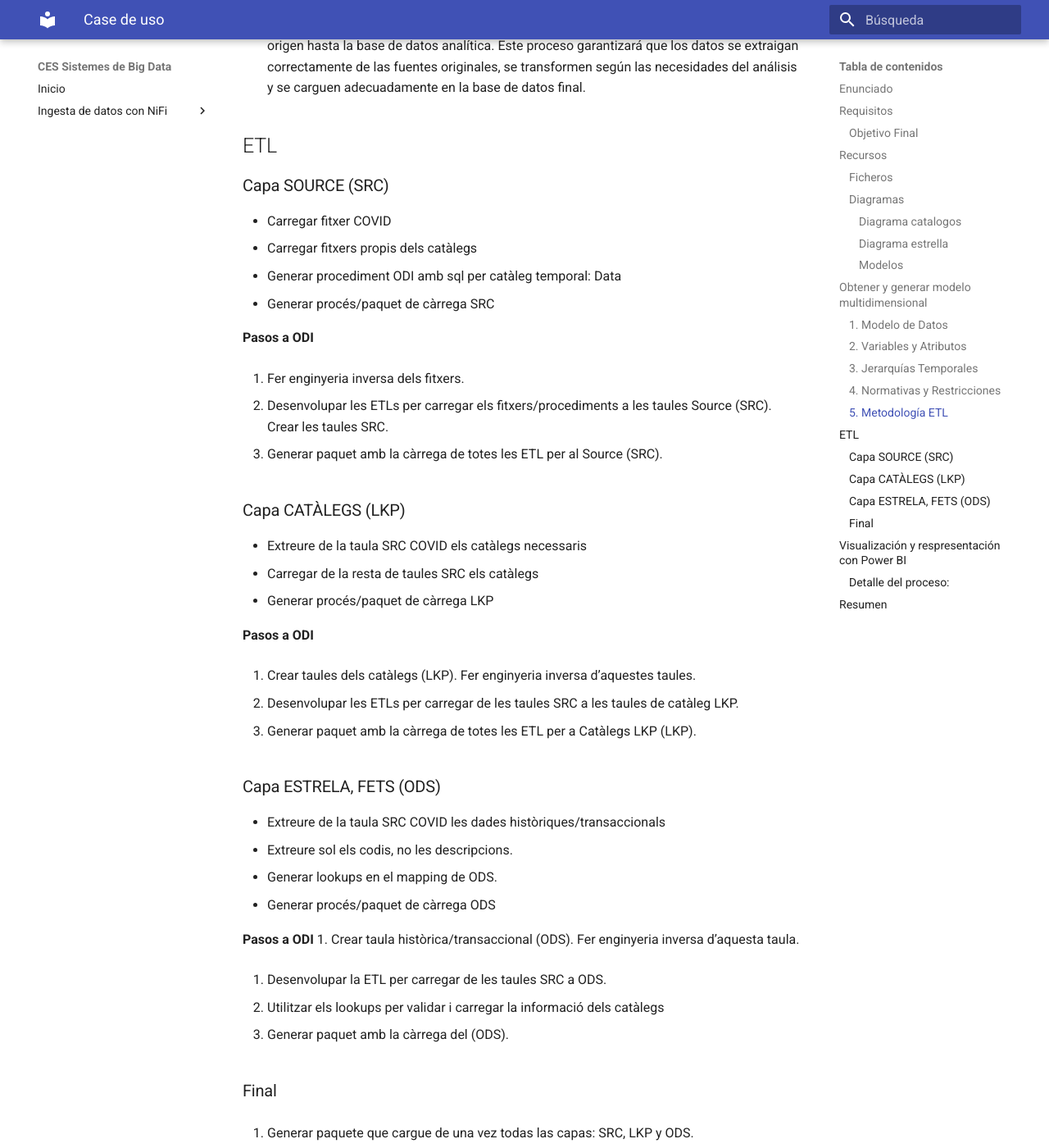
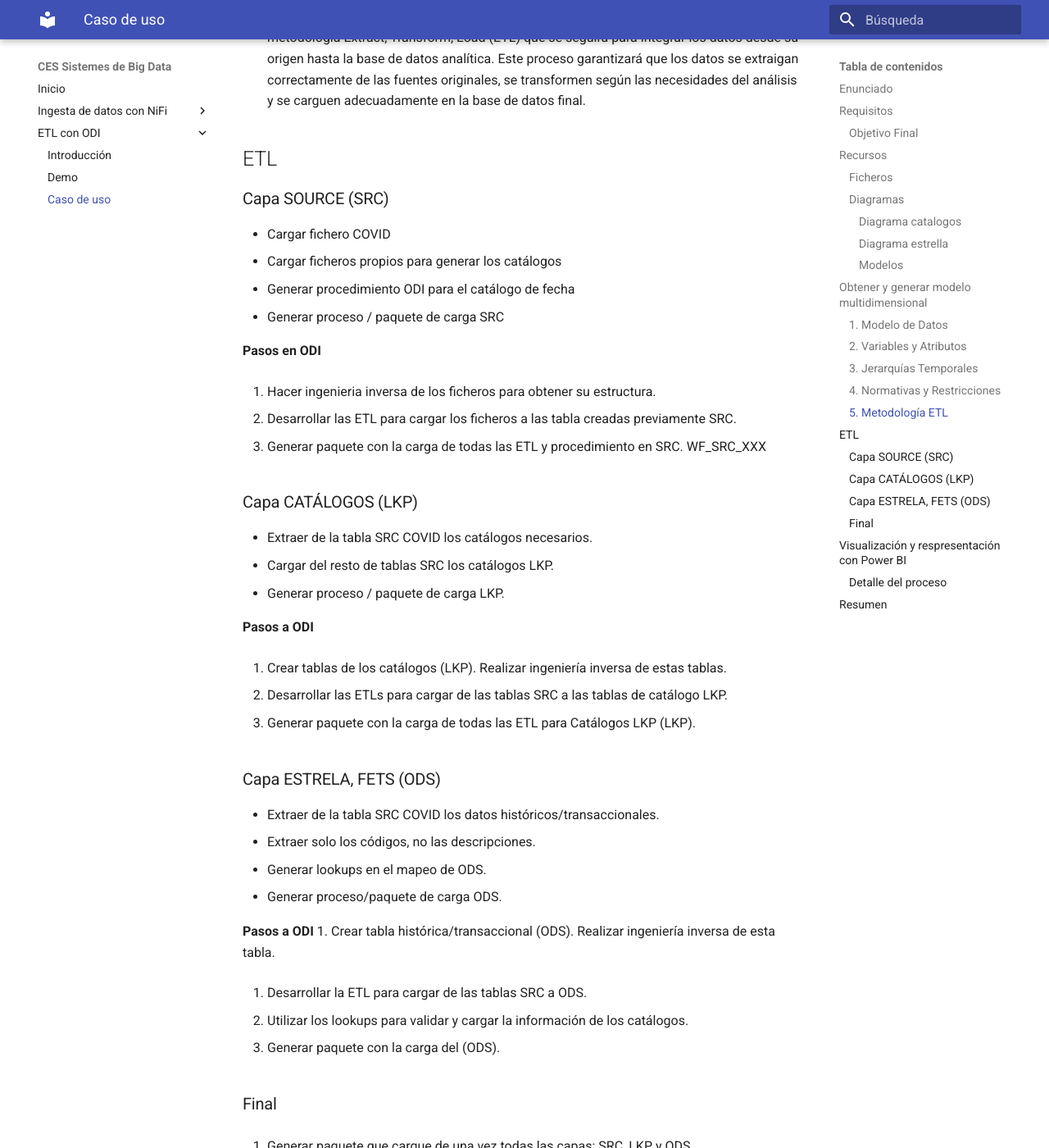
Before and after one commit to jorsodom/bigdata-sb, an MkDocs documentation site: the page built from docs/odi/odiCasoDeUso.md, in a window 1280 px wide and 1400 px high, scrolled down 6380 px. Shown: the whole window at 82% size. Built offline with MkDocs 1.6.1 and Material for MkDocs 9.7.7, drawn with Linux system fonts in a browser that asks for light colours; some of the changed text lies outside the part shown.

Commit message:
Update caso uso odi

```diff
--- a/docs/odi/odiCasoDeUso.md
+++ b/docs/odi/odiCasoDeUso.md
@@ -27,14 +27,14 @@ La dimensión temporal se establecerá mediante un enlace a una base de datos SQ
 - **Catálogo del Estado de Alarma**
 Además de las dimensiones anteriores, es necesario generar un catálogo para analizar la cantidad de personas que estuvieron afectadas o no por la Covid-19 durante los períodos de estado de alarma. Este catálogo incluirá los siguientes estados:
 
-1. **Declaración del estado de alarma desde el 14 de marzo**: Representa el inicio del estado de alarma en España debido a la pandemia.
-2. **Prórroga del estado de alarma desde el 27 de marzo**: Refleja la extensión del estado de alarma inicial.
-3. **Prórroga del estado de alarma desde el 10 de abril**: Otra extensión del estado de alarma.
-4. **Prórroga del estado de alarma desde el 24 de abril**: Continuación del estado de alarma.
-5. **Prórroga del estado de alarma desde el 8 de mayo**: Nueva extensión del estado de alarma.
-6. **Prórroga del estado de alarma desde el 22 de mayo**: Continuación del periodo de alarma.
-7. **Prórroga del estado de alarma desde el 5 de junio**: Última prórroga del estado de alarma antes de su fin.
-8. **99 - Fuera del estado de alarma**: Indica los casos fuera de los períodos de estado de alarma.
+   1. **Declaración del estado de alarma desde el 14 de marzo**: Representa el inicio del estado de alarma en España debido a la pandemia.
+   2. **Prórroga del estado de alarma desde el 27 de marzo**: Refleja la extensión del estado de alarma inicial.
+   3. **Prórroga del estado de alarma desde el 10 de abril**: Otra extensión del estado de alarma.
+   4. **Prórroga del estado de alarma desde el 24 de abril**: Continuación del estado de alarma.
+   5. **Prórroga del estado de alarma desde el 8 de mayo**: Nueva extensión del estado de alarma.
+   6. **Prórroga del estado de alarma desde el 22 de mayo**: Continuación del periodo de alarma.
+   7. **Prórroga del estado de alarma desde el 5 de junio**: Última prórroga del estado de alarma antes de su fin.
+   8. **99 - Fuera del estado de alarma**: Indica los casos fuera de los períodos de estado de alarma.
 
 ### **Objetivo Final**
 El objetivo final de este proceso es que, en el resultado final, se pueda interpretar y analizar lo siguiente:
@@ -84,7 +84,7 @@ Un ejemplo de como se quedará el modelo de datos lógico de ODI en vuestro proy
 
 <div align="center">
 <img src="../../img/odiModelTables.png" alt="ODI"
-width="80%" />
+width="80%"/>
 </div>
 
 ## Obtener y generar modelo multidimensional
@@ -111,47 +111,46 @@ Se prescinde de la creación de un documento formal de Análisis Funcional y Dis
 ## ETL
 
 ### Capa SOURCE (SRC)
--       Carregar fitxer COVID
--       Carregar fitxers propis dels catàlegs
--       Generar procediment ODI amb sql per catàleg temporal: Data
--       Generar procés/paquet de càrrega SRC
+-       Cargar fichero COVID
+-       Cargar ficheros propios para generar los catálogos
+-       Generar procedimiento ODI para el catálogo de fecha
+-       Generar proceso / paquete de carga SRC
+
+**Pasos en ODI**
+
+1. Hacer ingenieria inversa de los ficheros para obtener su estructura.
+
+2. Desarrollar las ETL para cargar los ficheros a las tabla creadas previamente SRC.
+
+3. Generar paquete con la carga de todas las ETL y procedimiento en SRC. WF_SRC_XXX
+
+### Capa CATÁLOGOS (LKP)
+-       Extraer de la tabla SRC COVID los catálogos necesarios.
+-       Cargar del resto de tablas SRC los catálogos LKP.
+-       Generar proceso / paquete de carga LKP.
 
 **Pasos a ODI**
 
-1.      Fer enginyeria inversa dels fitxers.
+1. Crear tablas de los catálogos (LKP). Realizar ingeniería inversa de estas tablas.
 
-2.      Desenvolupar les ETLs per carregar els fitxers/procediments a les taules Source (SRC). Crear les taules SRC.
+2. Desarrollar las ETLs para cargar de las tablas SRC a las tablas de catálogo LKP.
 
-3.      Generar paquet amb la càrrega de totes les ETL per al Source (SRC).
+3. Generar paquete con la carga de todas las ETL para Catálogos LKP (LKP).
 
-
-### Capa CATÀLEGS (LKP)
--       Extreure de la taula SRC COVID els catàlegs necessaris
--       Carregar de la resta de taules SRC els catàlegs
--       Generar procés/paquet de càrrega LKP
+### Capa ESTRELA, FETS (ODS)
+- Extraer de la tabla SRC COVID los datos históricos/transaccionales.
+- Extraer solo los códigos, no las descripciones.
+- Generar lookups en el mapeo de ODS.
+- Generar proceso/paquete de carga ODS.
 
 **Pasos a ODI**
+1.      Crear tabla histórica/transaccional (ODS). Realizar ingeniería inversa de esta tabla.
 
-1.      Crear taules dels catàlegs (LKP). Fer enginyeria inversa d’aquestes taules.
+2.      Desarrollar la ETL para cargar de las tablas SRC a ODS.
 
-2.      Desenvolupar les ETLs per carregar de les taules SRC a les taules de catàleg LKP.
+3.      Utilizar los lookups para validar y cargar la información de los catálogos.
 
-3.      Generar paquet amb la càrrega de totes les ETL per a Catàlegs LKP (LKP).
-
-### Capa ESTRELA, FETS (ODS)
--       Extreure de la taula SRC COVID les dades històriques/transaccionals
--       Extreure sol els codis, no les descripcions.
--       Generar lookups en el mapping de ODS.
--       Generar procés/paquet de càrrega ODS
-
-**Pasos a ODI**
-1.      Crear taula històrica/transaccional (ODS). Fer enginyeria inversa d’aquesta taula.
-
-2.      Desenvolupar la ETL per carregar de les taules SRC a ODS.
-
-3.      Utilitzar els lookups per validar i carregar la informació dels catàlegs
-
-4.      Generar paquet amb la càrrega del  (ODS).
+4.      Generar paquete con la carga del (ODS).
 
 ### Final
 
@@ -172,20 +171,20 @@ El objetivo es **leer el modelo multidimensional** que ha sido creado y cargado
 
    - **Si no se consigue conectividad**: En caso de no poder establecer una conexión directa entre Power BI y la base de datos en la máquina virtual, se puede optar por una solución alternativa. Esta consiste en **realizar una descarga del modelo multidimensional a archivos** (por ejemplo, en formato CSV o Excel). Una vez descargados los archivos, se podrá **leer** e **importar esos archivos** en Power BI para continuar con la creación de los informes y visualizaciones necesarias.
 
-### Detalle del proceso:
+### Detalle del proceso
 
 1. **Conexión directa con el modelo multidimensional**
-   -  Power BI permite conectarse directamente a bases de datos como Oracle, SQL Server, entre otras. Si la conexión con la máquina virtual es exitosa, se podrá importar directamente el modelo multidimensional desde la base de datos, lo que facilitará la carga de datos en Power BI. En este caso, los datos estarán organizados en tablas de hechos y dimensiones que pueden ser fácilmente visualizadas y analizadas.
+      -  Power BI permite conectarse directamente a bases de datos como Oracle, SQL Server, entre otras. Si la conexión con la máquina virtual es exitosa, se podrá importar directamente el modelo multidimensional desde la base de datos, lo que facilitará la carga de datos en Power BI. En este caso, los datos estarán organizados en tablas de hechos y dimensiones que pueden ser fácilmente visualizadas y analizadas.
 
 2. **En caso de no conseguir la conectividad**:
-   -  Si existen problemas técnicos para conectar Power BI con la base de datos, la alternativa será **exportar el modelo multidimensional** a archivos de texto (por ejemplo, archivos CSV o Excel). Estos archivos deben contener toda la información relevante, organizados por las diferentes dimensiones y hechos definidos en el modelo.
+      -  Si existen problemas técnicos para conectar Power BI con la base de datos, la alternativa será **exportar el modelo multidimensional** a archivos de texto (por ejemplo, archivos CSV o Excel). Estos archivos deben contener toda la información relevante, organizados por las diferentes dimensiones y hechos definidos en el modelo.
 
-   -  Luego, se importarán estos archivos en Power BI, donde se pueden definir relaciones entre las diferentes tablas de datos (por ejemplo, entre las tablas de hechos y dimensiones) para crear el modelo de datos en Power BI. Posteriormente, se podrán crear visualizaciones y análisis basados en esos datos.
+      -  Luego, se importarán estos archivos en Power BI, donde se pueden definir relaciones entre las diferentes tablas de datos (por ejemplo, entre las tablas de hechos y dimensiones) para crear el modelo de datos en Power BI. Posteriormente, se podrán crear visualizaciones y análisis basados en esos datos.
 
 3. **Generación del informe final**:
-   -  Con el modelo multidimensional leído y cargado en Power BI (ya sea de manera directa o importando los archivos), se procederá a **crear las visualizaciones** que respondan a las necesidades del informe final. Esto incluirá gráficos, tablas y otras representaciones visuales que permitan explorar las diferentes métricas y dimensiones de los datos (por ejemplo, número de casos, hospitalizaciones, ingresos en UCI, defunciones, etc.).
+      -  Con el modelo multidimensional leído y cargado en Power BI (ya sea de manera directa o importando los archivos), se procederá a **crear las visualizaciones** que respondan a las necesidades del informe final. Esto incluirá gráficos, tablas y otras representaciones visuales que permitan explorar las diferentes métricas y dimensiones de los datos (por ejemplo, número de casos, hospitalizaciones, ingresos en UCI, defunciones, etc.).
 
-   - También se podrán implementar **filtros y segmentaciones** basadas en dimensiones como la edad, el sexo, la provincia, etc., para que los usuarios del informe puedan analizar los datos de manera más flexible y detallada.
+      - También se podrán implementar **filtros y segmentaciones** basadas en dimensiones como la edad, el sexo, la provincia, etc., para que los usuarios del informe puedan analizar los datos de manera más flexible y detallada.
 
 Este proceso garantiza que el informe final no solo sea completo, sino que también sea interactivo y fácil de interpretar para los usuarios finales.
 
@@ -194,22 +193,22 @@ Este proceso garantiza que el informe final no solo sea completo, sino que tambi
 Una vez descargada la máquina virtual con todo el entorno preparado, se deben aplicar los conocimientos adquiridos durante el curso y desarrollar el análisis y diseño realizado en los pasos anteriores. El objetivo es **crear un modelo de base de datos multidimensional por capas** utilizando la base de datos Oracle en la máquina virtual proporcionada. El proceso se desglosa en los siguientes pasos:
 
 1. **Crear tablas que carguen los archivos al BI (SRC_XXX)**
-   - Se deben crear las **tablas de origen** que cargarán los archivos de datos en el sistema de **Business Intelligence (BI)**. Estas tablas se denominan **SRC_XXX**. Su función es almacenar los datos procedentes de diversas fuentes antes de que sean procesados y transformados. Asegurar la correcta carga y organización de los datos es esencial para que el sistema de BI pueda realizar los análisis de manera eficiente y precisa.
+      - Se deben crear las **tablas de origen** que cargarán los archivos de datos en el sistema de **Business Intelligence (BI)**. Estas tablas se denominan **SRC_XXX**. Su función es almacenar los datos procedentes de diversas fuentes antes de que sean procesados y transformados. Asegurar la correcta carga y organización de los datos es esencial para que el sistema de BI pueda realizar los análisis de manera eficiente y precisa.
 
 2. **Crear tablas de catálogos que carguen los archivos de la capa SRC_XXX a la capa LKP_XXX**
-   - A continuación, se deben crear las **tablas de catálogos** que gestionan el proceso de **transformación** de los datos. Estas tablas cargan los datos de la capa **SRC_XXX** a la capa **LKP_XXX** (capa de búsqueda o lookup). En esta capa, los datos provenientes de los archivos se transforman para ser normalizados o enriquecidos con valores adicionales, como claves de referencia, descripciones o códigos. Esto garantiza la consistencia y la integridad de los datos a lo largo de las diferentes etapas del proceso.
+      - A continuación, se deben crear las **tablas de catálogos** que gestionan el proceso de **transformación** de los datos. Estas tablas cargan los datos de la capa **SRC_XXX** a la capa **LKP_XXX** (capa de búsqueda o lookup). En esta capa, los datos provenientes de los archivos se transforman para ser normalizados o enriquecidos con valores adicionales, como claves de referencia, descripciones o códigos. Esto garantiza la consistencia y la integridad de los datos a lo largo de las diferentes etapas del proceso.
 
-   - Se debe incluir un **diagrama multidimensional de la extracción** como anexo, que representará visualmente cómo se mueven y transforman los datos entre las diferentes capas y cómo se estructuran las tablas dentro de cada capa.
+      - Se debe incluir un **diagrama multidimensional de la extracción** como anexo, que representará visualmente cómo se mueven y transforman los datos entre las diferentes capas y cómo se estructuran las tablas dentro de cada capa.
 
 3. **Crear tabla referente a la estrella que carga de las tablas SRC_XXX a la capa ODS_XXX**
-   - El siguiente paso implica la creación de una **tabla estrella** que cargue los datos desde las tablas **SRC_XXX** a la capa **ODS_XXX** (almacén de datos operacionales). En esta capa, los datos se consolidan y se almacenan para facilitar su análisis. En el modelo estrella, las tablas de hechos y dimensiones están organizadas de manera que facilitan las consultas rápidas y eficientes. La tabla estrella es crucial porque organiza la información de manera que permite un análisis multidimensional, ofreciendo una visión completa de los datos según varias dimensiones.
+      - El siguiente paso implica la creación de una **tabla estrella** que cargue los datos desde las tablas **SRC_XXX** a la capa **ODS_XXX** (almacén de datos operacionales). En esta capa, los datos se consolidan y se almacenan para facilitar su análisis. En el modelo estrella, las tablas de hechos y dimensiones están organizadas de manera que facilitan las consultas rápidas y eficientes. La tabla estrella es crucial porque organiza la información de manera que permite un análisis multidimensional, ofreciendo una visión completa de los datos según varias dimensiones.
 
-   - En este paso, se debe incluir un **diagrama multidimensional de la estrella** como anexo, que mostrará cómo las tablas de hechos y dimensiones se relacionan dentro del modelo estrella.
+      - En este paso, se debe incluir un **diagrama multidimensional de la estrella** como anexo, que mostrará cómo las tablas de hechos y dimensiones se relacionan dentro del modelo estrella.
 
 4. **Crear la ingesta de datos con ETL usando ODI según la solución analizada en el modelo anterior**
-   - A continuación, se debe crear el proceso de **ingesta de datos** usando la metodología **ETL (Extract, Transform, Load)**. Esto se llevará a cabo con la herramienta **Oracle Data Integrator (ODI)**, que permite extraer los datos de las fuentes originales (SRC_XXX), transformarlos según las reglas definidas en el modelo (LKP_XXX) y cargarlos en la base de datos de destino (ODS_XXX).
+      - A continuación, se debe crear el proceso de **ingesta de datos** usando la metodología **ETL (Extract, Transform, Load)**. Esto se llevará a cabo con la herramienta **Oracle Data Integrator (ODI)**, que permite extraer los datos de las fuentes originales (SRC_XXX), transformarlos según las reglas definidas en el modelo (LKP_XXX) y cargarlos en la base de datos de destino (ODS_XXX).
 
-   - El proceso ETL es crucial para garantizar que los datos se carguen correctamente en el sistema de datos multidimensional. ODI facilitará la automatización de este proceso, permitiendo transformar los datos de manera eficiente y almacenarlos de forma estructurada.
+      - El proceso ETL es crucial para garantizar que los datos se carguen correctamente en el sistema de datos multidimensional. ODI facilitará la automatización de este proceso, permitiendo transformar los datos de manera eficiente y almacenarlos de forma estructurada.
 
 5. **WF_XXX**
-   - Finalmente, se hace referencia a la creación de **WF_XXX**, que probablemente se refiere a un **workflow (flujo de trabajo)** asociado al proceso de integración de datos. Este flujo de trabajo es un conjunto de tareas o pasos definidos que se ejecutan en un orden específico para asegurar que el proceso ETL se complete correctamente. El workflow puede incluir tareas como validación de datos, ejecución de transformaciones y carga final de los datos.
+      - Finalmente, se hace referencia a la creación de **WF_XXX**, que probablemente se refiere a un **workflow (flujo de trabajo)** asociado al proceso de integración de datos. Este flujo de trabajo es un conjunto de tareas o pasos definidos que se ejecutan en un orden específico para asegurar que el proceso ETL se complete correctamente. El workflow puede incluir tareas como validación de datos, ejecución de transformaciones y carga final de los datos.
--- a/mkdocs.yml
+++ b/mkdocs.yml
@@ -7,7 +7,7 @@ nav:
   - Ingesta de datos con NiFi:
     - Introducción: nifi/nifiIntroduccion.md
     - Práctica 1: nifi/nifiPractica1.md
-    - Práctica 2: nifi/nifiPractica2.md
+    - Práctica 2: nifi/nifiPracticacd 2.md
     - Práctica 3: nifi/nifiPractica3.md
     - Práctica 4: nifi/nifiPractica4.md
     - Práctica 5: nifi/nifiPractica5.md
@@ -18,10 +18,10 @@ nav:
    # - Caso uso API: nifi/nifiCasoUsoAPI.md
     #- Caso uso MongoDB: nifi/nifiCasoUsoMongoDB.md
    # - Caso de uso con PostgreSQL: nifi/nifiCasoUsoPostgreSQL.md
-  #- ETL con ODI:
-    #- Introducción: odi/odiIntroduccion.md
-    #- Demo: odi/odiDemo.md
-  #  - Caso de uso: odi/odiCasoDeUso.md
+  - ETL con ODI:
+    - Introducción: odi/odiIntroduccion.md
+    - Demo: odi/odiDemo.md
+    - Caso de uso: odi/odiCasoDeUso.md
 theme:
   name: material
   language: es
```
Also changed, not shown: other parts of docs/odi/odiCasoDeUso.md (+4 -4 lines).
